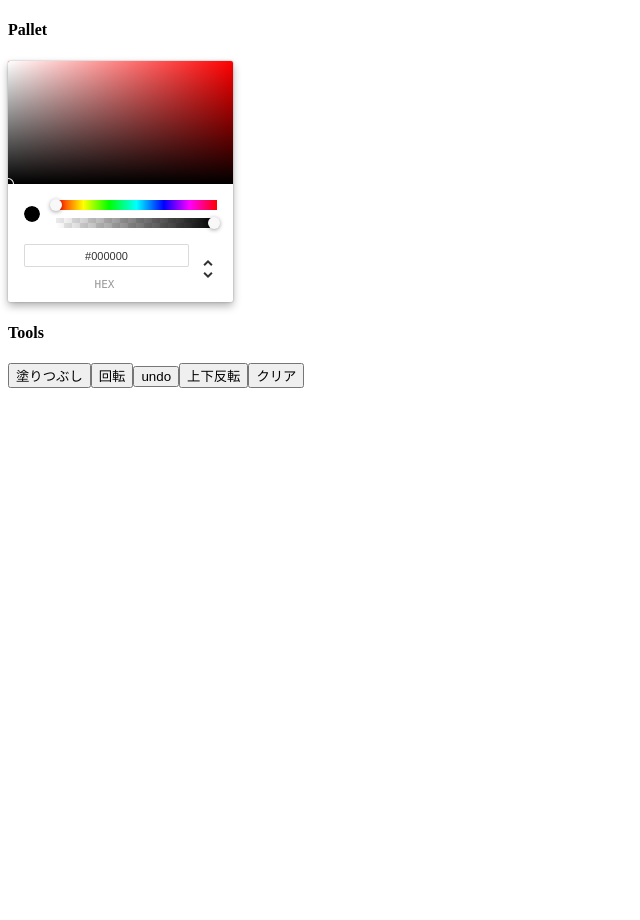
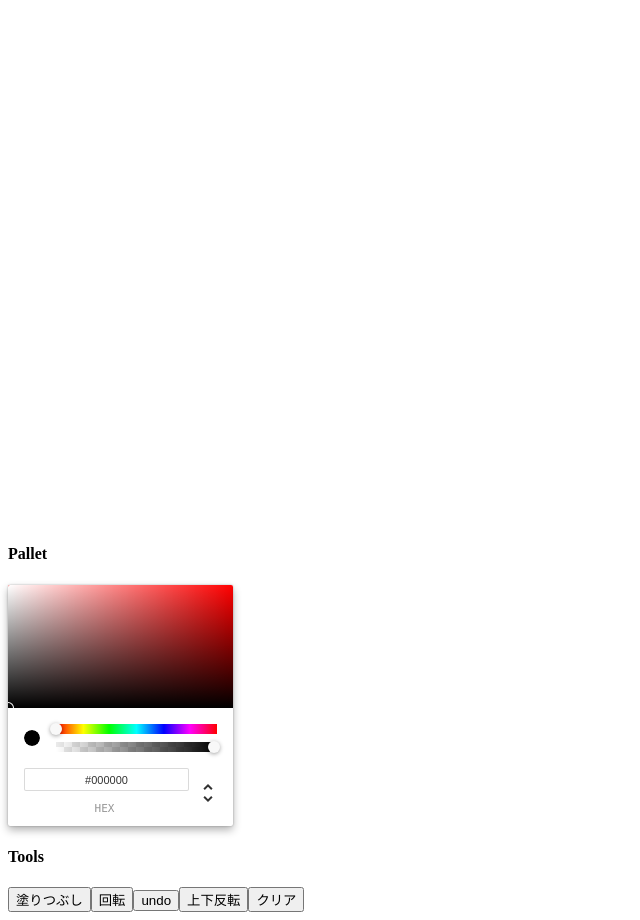
Before and after one commit to tmzkysk/pick-simple, a React app: page / in a window 1280 px wide. Shown: the whole page, without its empty margins (0-640 px from the left). Before the commit the page ends 800 px from the top, so only its background shows below. Built offline with nearby package versions, Linux system fonts and the light colour scheme; the HTML template or start-up script is replaced by a standard one.

Commit message:
1ピクセルずつ色を塗れるようにした

```diff
--- a/public/stylesheets/style.css
+++ b/public/stylesheets/style.css
@@ -11,8 +11,6 @@ a {
 }
 
 #canvas1 {
-  height: 512px;
-  width: 512px;
   border: 1px solid #C0C0C0;
 }
 
--- a/src/components/main_canvas.jsx
+++ b/src/components/main_canvas.jsx
@@ -1,10 +1,51 @@
 import React from 'react'
 import { render } from 'react-dom'
 
+// TODO: ココらへんの大きさは可変にしたい
+const canvasWidth = 512
+const canvasHeight = 512
+const picSize = 16
+
 export default class MainCanvas extends React.Component {
+  constructor() {
+    super();
+    this.onMouseDown = this.onMouseDown.bind(this);
+  }
+
+  componentDidMount() {
+    this.color = this.props.currentColor
+    this.data  = this.props.data
+  }
+
+  componentWillReceiveProps(nextProps) {
+    this.color = nextProps.currentColor
+    this.data  = nextProps.data
+  }
+
+  // 1ピクセルずつ書き込む
+  onMouseDown(e) {
+    var canvas   = this.refs.canvas
+    var position = this.getPointPosition(canvas, e)
+    var ctx      = canvas.getContext('2d')
+    ctx.fillStyle = this.color
+    ctx.fillRect(position.x * picSize, position.y * picSize, picSize, picSize);
+  }
+
+  // 現在位置を取得
+  getPointPosition(canvas, e) {
+    var rect = canvas.getBoundingClientRect()
+
+    // 16はマスの大きさ
+    // 2は枠線
+    return {
+      x: parseInt((e.pageX - rect.left - 2) / picSize),
+      y: parseInt((e.pageY - rect.top - 2) / picSize)
+    };
+  };
+
   render() {
     return (
-      <div id='canvas1' className='mx-auto' />
+      <canvas id='canvas1' className='mx-auto' onClick={this.onMouseDown} ref="canvas" width={canvasWidth} height={canvasHeight} />
     )
   }
 }
--- a/src/components/side_menu.jsx
+++ b/src/components/side_menu.jsx
@@ -3,10 +3,6 @@ import { render } from 'react-dom'
 import { ChromePicker } from 'react-color'
 
 export default class SideMenu extends React.Component {
-  constructor() {
-    super();
-  }
-
   render() {
     return (
       <div className='card'>
--- a/src/containers/container.jsx
+++ b/src/containers/container.jsx
@@ -11,7 +11,7 @@ class App extends React.Component {
       <div className='container'>
         <div className='row wrapper'>
           <div className='col-md-6'>
-            <MainCanvas data={this.props.canvas} />
+            <MainCanvas data={this.props.canvas} currentColor={this.props.currentColor} />
           </div>
           <div className='col-md-6'>
             <SideMenu currentColor={this.props.currentColor} onChange={this.props.pickerChange} />
--- a/src/index.jsx
+++ b/src/index.jsx
@@ -8,9 +8,9 @@ import AppContainer from './containers/container'
 // 初期state
 // TODO: マスは32 × 32固定
 const initialState = {
-  currentColor: { r: '0', g: '0', b: '0', a: '1' },
-  canvas: new Array(32, {r:0 , g:0 , b:0 }),
-  prevCanvas: new Array(32, {r:0 , g:0 , b:0 }),
+  currentColor: '#000000',
+  canvas: new Array(32, '#FFFFFF'),
+  prevCanvas: new Array(32, '#FFFFFF'),
 }
 
 const store = createStore(SideMenuReducer, initialState);
--- a/src/reducers/side_menu_reducer.js
+++ b/src/reducers/side_menu_reducer.js
@@ -5,7 +5,7 @@ export default function SideMenuReducer(state, action) {
   switch (action.type) {
     case sidemenuType.CHANGE_PICKER:
       return Object.assign({}, state, {
-        currentColor: action.value.rgb,
+        currentColor: action.value.hex,
       });
     default:
       return state;
```
